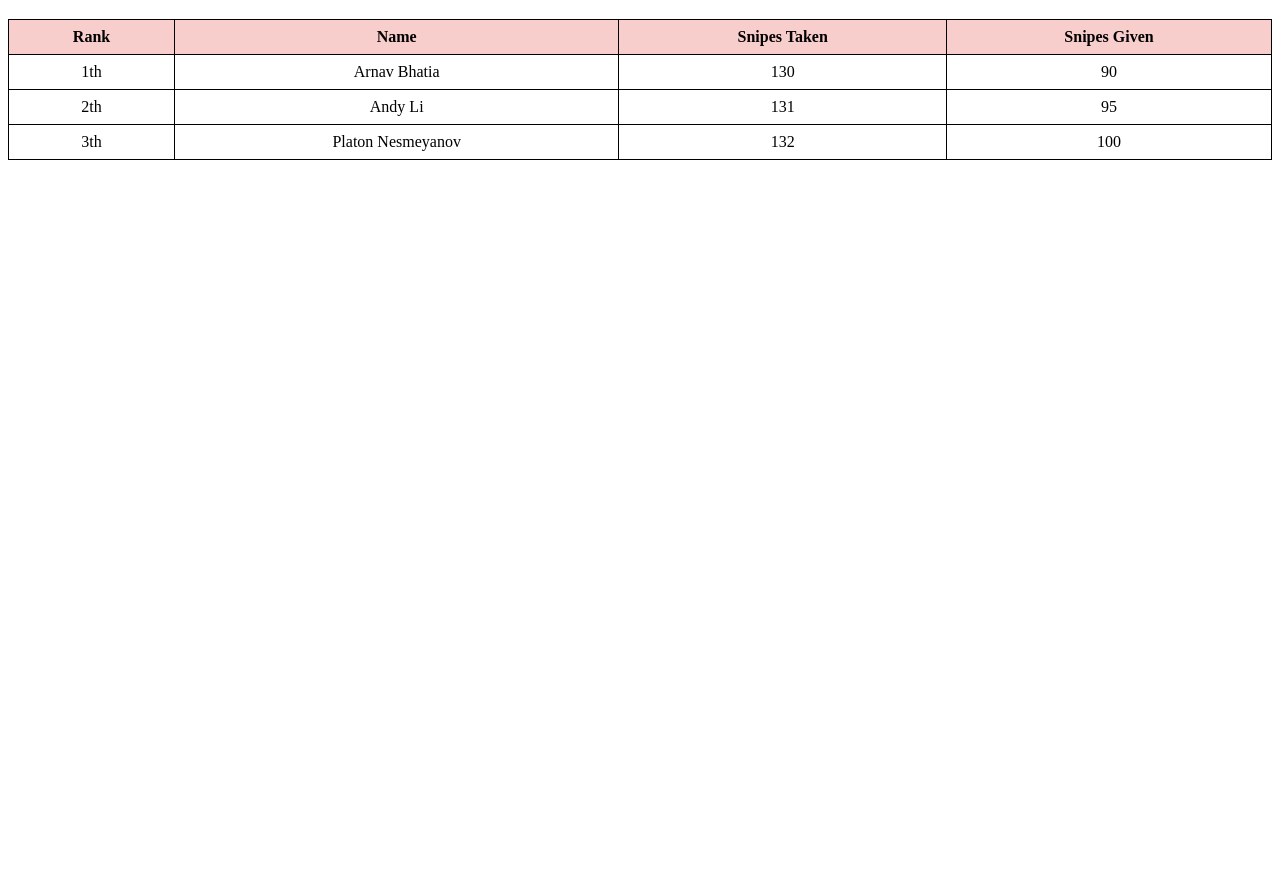
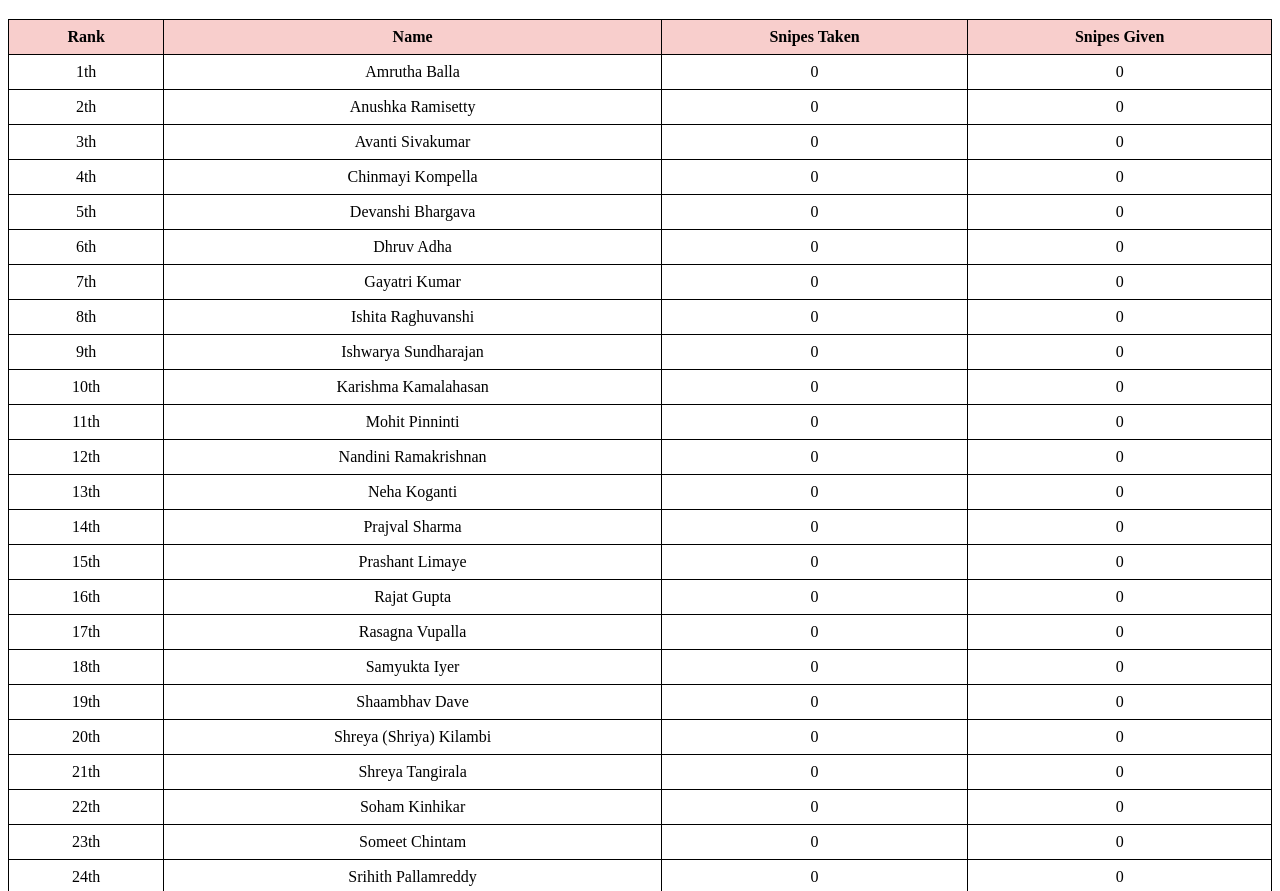
Before and after one commit to viditpok/gthysnipes, a plain HTML site: page index.html in a window 1280 px wide. Shown: the part 61-952 px from the top of the page. Before the commit the page ends 800 px from the top, so only its background shows below. Drawn offline with Linux system fonts and the light colour scheme.

Commit message:
added gthy people

```diff
--- a/index.html
+++ b/index.html
@@ -37,25 +37,34 @@
             </tr>
         </thead>
         <tbody>
-            <tr>
-                <td></td>
-                <td>Platon Nesmeyanov</td>
-                <td>132</td>
-                <td>100</td>
-            </tr>
-            <tr>
-                <td></td>
-                <td>Andy Li</td>
-                <td>131</td>
-                <td>95</td>
-            </tr>
-            <tr class="highlight">
-                <td></td>
-                <td>Arnav Bhatia</td>
-                <td>130</td>
-                <td>90</td>
-            </tr>
-            <!-- Continue adding rows as needed -->
+            <tr><td></td><td>Amrutha Balla</td><td>0</td><td>0</td></tr>
+            <tr><td></td><td>Anushka Ramisetty</td><td>0</td><td>0</td></tr>
+            <tr><td></td><td>Avanti Sivakumar</td><td>0</td><td>0</td></tr>
+            <tr><td></td><td>Chinmayi Kompella</td><td>0</td><td>0</td></tr>
+            <tr><td></td><td>Devanshi Bhargava</td><td>0</td><td>0</td></tr>
+            <tr><td></td><td>Dhruv Adha</td><td>0</td><td>0</td></tr>
+            <tr><td></td><td>Gayatri Kumar</td><td>0</td><td>0</td></tr>
+            <tr><td></td><td>Ishita Raghuvanshi</td><td>0</td><td>0</td></tr>
+            <tr><td></td><td>Ishwarya Sundharajan</td><td>0</td><td>0</td></tr>
+            <tr><td></td><td>Karishma Kamalahasan</td><td>0</td><td>0</td></tr>
+            <tr><td></td><td>Mohit Pinninti</td><td>0</td><td>0</td></tr>
+            <tr><td></td><td>Nandini Ramakrishnan</td><td>0</td><td>0</td></tr>
+            <tr><td></td><td>Neha Koganti</td><td>0</td><td>0</td></tr>
+            <tr><td></td><td>Prajval Sharma</td><td>0</td><td>0</td></tr>
+            <tr><td></td><td>Prashant Limaye</td><td>0</td><td>0</td></tr>
+            <tr><td></td><td>Rajat Gupta</td><td>0</td><td>0</td></tr>
+            <tr><td></td><td>Rasagna Vupalla</td><td>0</td><td>0</td></tr>
+            <tr><td></td><td>Samyukta Iyer</td><td>0</td><td>0</td></tr>
+            <tr><td></td><td>Shaambhav Dave</td><td>0</td><td>0</td></tr>
+            <tr><td></td><td>Shreya (Shriya) Kilambi</td><td>0</td><td>0</td></tr>
+            <tr><td></td><td>Shreya Tangirala</td><td>0</td><td>0</td></tr>
+            <tr><td></td><td>Soham Kinhikar</td><td>0</td><td>0</td></tr>
+            <tr><td></td><td>Someet Chintam</td><td>0</td><td>0</td></tr>
+            <tr><td></td><td>Srihith Pallamreddy</td><td>0</td><td>0</td></tr>
+            <tr><td></td><td>Suhaas Bonkur</td><td>0</td><td>0</td></tr>
+            <tr><td></td><td>Vidit Pokharna</td><td>0</td><td>0</td></tr>
+            <tr><td></td><td>Yashasvi Karri</td><td>0</td><td>0</td></tr>
+            <tr><td></td><td>Yesha Raval</td><td>0</td><td>0</td></tr>
         </tbody>
     </table>
 
@@ -109,5 +118,9 @@
         };
     </script>
 
+    <footer>
+        <p>Last updated: 09/03/2024 3:00 PM</p>
+    </footer>
+
 </body>
 </html>
```
